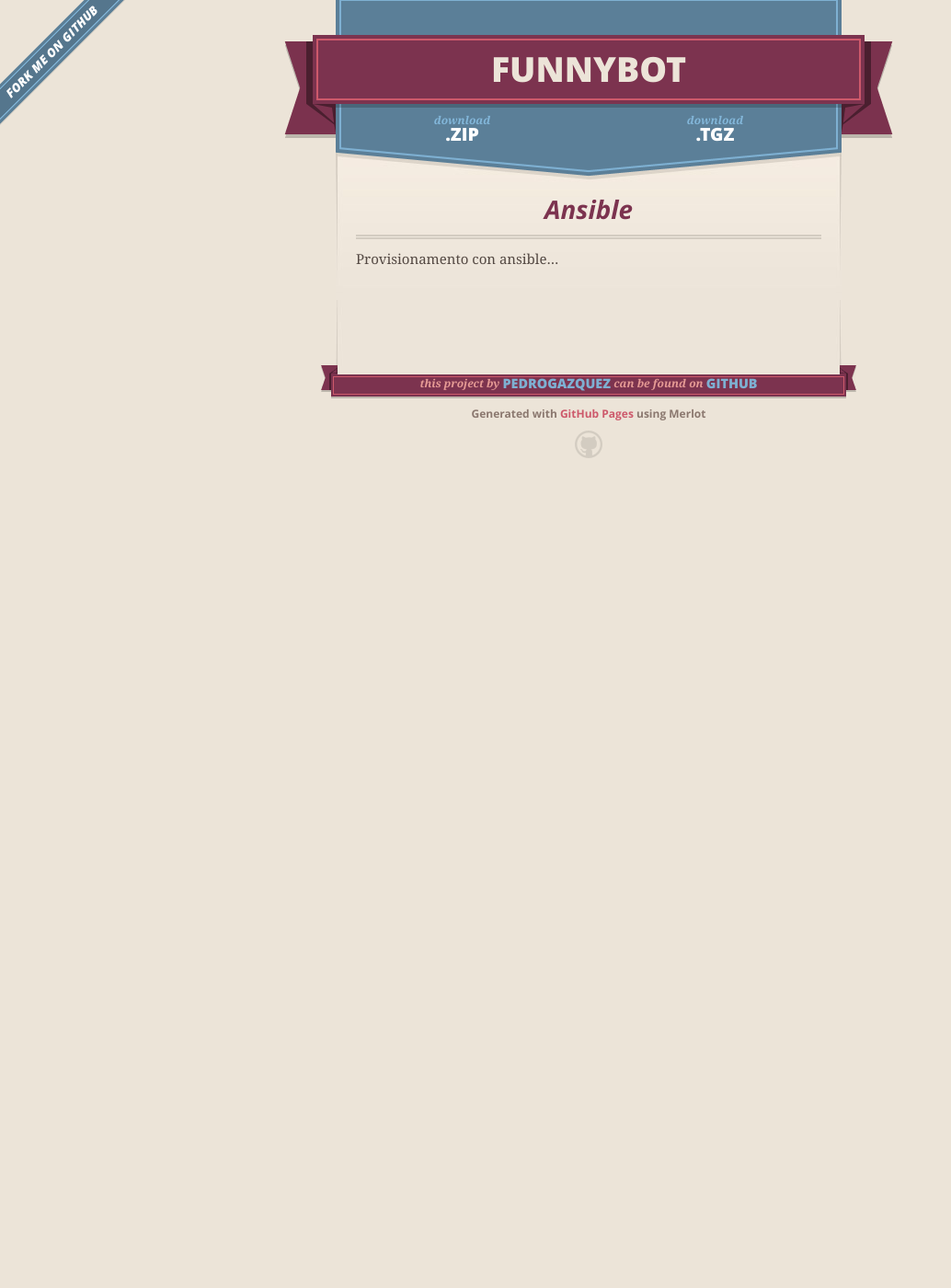
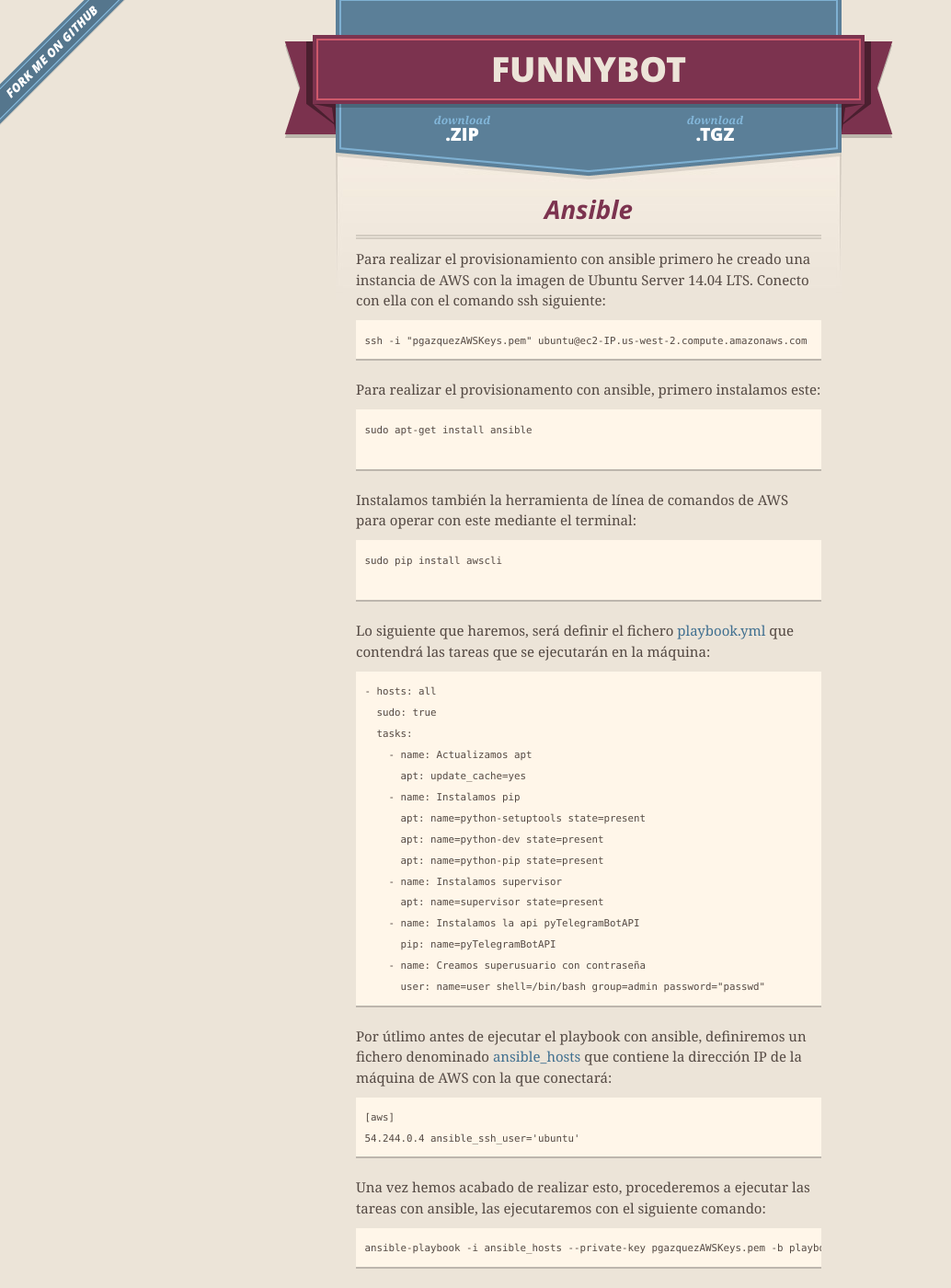
Before and after one commit to pedrogazquez/FunnyBot, a Jekyll site: the page built from ansible.md, in a window 1280 px wide and 1400 px high. Shown: the whole window at 92% size, without its empty margins (0-1034 px from the left). Built offline with Jekyll 4.4.1, drawn with Linux system fonts in a browser that asks for light colours; nearby versions of some CDN libraries; some of the changed text lies outside the part shown.

Commit message:
Documentando ansible

````diff
--- a/ansible.md
+++ b/ansible.md
@@ -4,4 +4,61 @@
 
 # Ansible
 
-Provisionamento con ansible...
+Para realizar el provisionamiento con ansible primero he creado una instancia de AWS con la imagen de Ubuntu Server 14.04 LTS. Conecto con ella con el comando ssh siguiente:
+
+```
+ssh -i "pgazquezAWSKeys.pem" ubuntu@ec2-IP.us-west-2.compute.amazonaws.com
+```
+
+Para realizar el provisionamento con ansible, primero instalamos este:
+
+```
+sudo apt-get install ansible
+
+```
+
+Instalamos también la herramienta de línea de comandos de AWS para operar con este mediante el terminal:
+
+```
+sudo pip install awscli
+
+```
+
+Lo siguiente que haremos, será definir el fichero [playbook.yml]() que contendrá las tareas que se ejecutarán en la máquina:
+
+```
+- hosts: all
+  sudo: true
+  tasks:
+    - name: Actualizamos apt
+      apt: update_cache=yes
+    - name: Instalamos pip
+      apt: name=python-setuptools state=present
+      apt: name=python-dev state=present
+      apt: name=python-pip state=present
+    - name: Instalamos supervisor
+      apt: name=supervisor state=present
+    - name: Instalamos la api pyTelegramBotAPI
+      pip: name=pyTelegramBotAPI
+    - name: Creamos superusuario con contraseña
+      user: name=user shell=/bin/bash group=admin password="passwd"
+```
+
+Por útlimo antes de ejecutar el playbook con ansible, definiremos un fichero denominado [ansible_hosts]() que contiene la dirección IP de la máquina de AWS con la que conectará:
+
+```
+[aws]
+54.244.0.4 ansible_ssh_user='ubuntu'
+```
+
+Una vez hemos acabado de realizar esto, procederemos a ejecutar las tareas con ansible, las ejecutaremos con el siguiente comando:
+
+```
+ansible-playbook -i ansible_hosts --private-key pgazquezAWSKeys.pem -b playbook.yml
+```
+
+Este comando ejecuta ansible, en las máquinas definidas en ansible_hosts (en este caso solo una), a la que conectará usando el par de claves definidas en el archivo pgazquezAWSKeys.pem y ejecutará en ella las tareas especificadas en el playbook definido.
+
+Aquí el resultado de la ejecución correcta de ansible:
+
+![ansibleEJECUCION](http://i1042.photobucket.com/albums/b422/Pedro_Gazquez_Navarrete/EjecutandoANsible2_zpscin3gjan.png)
````
